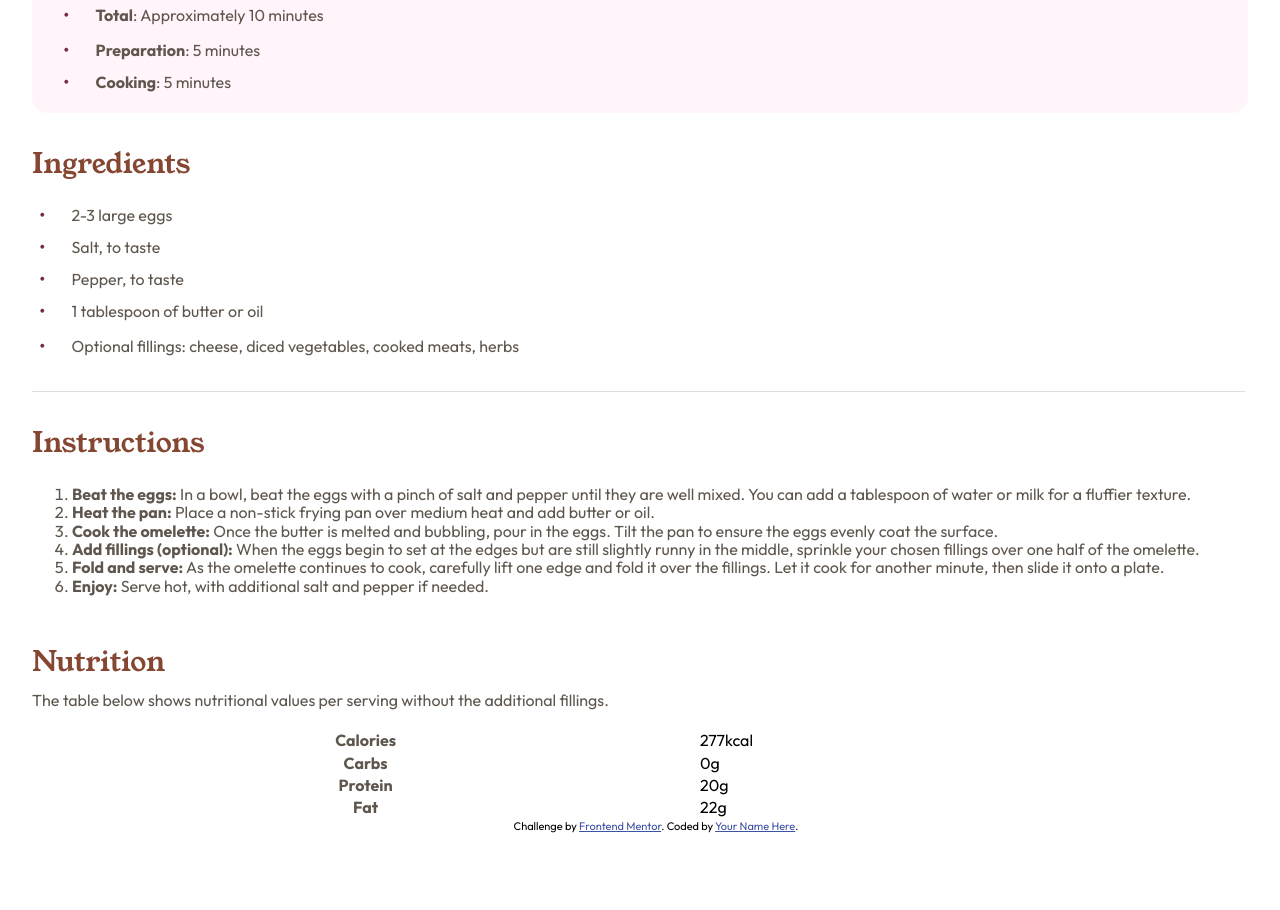
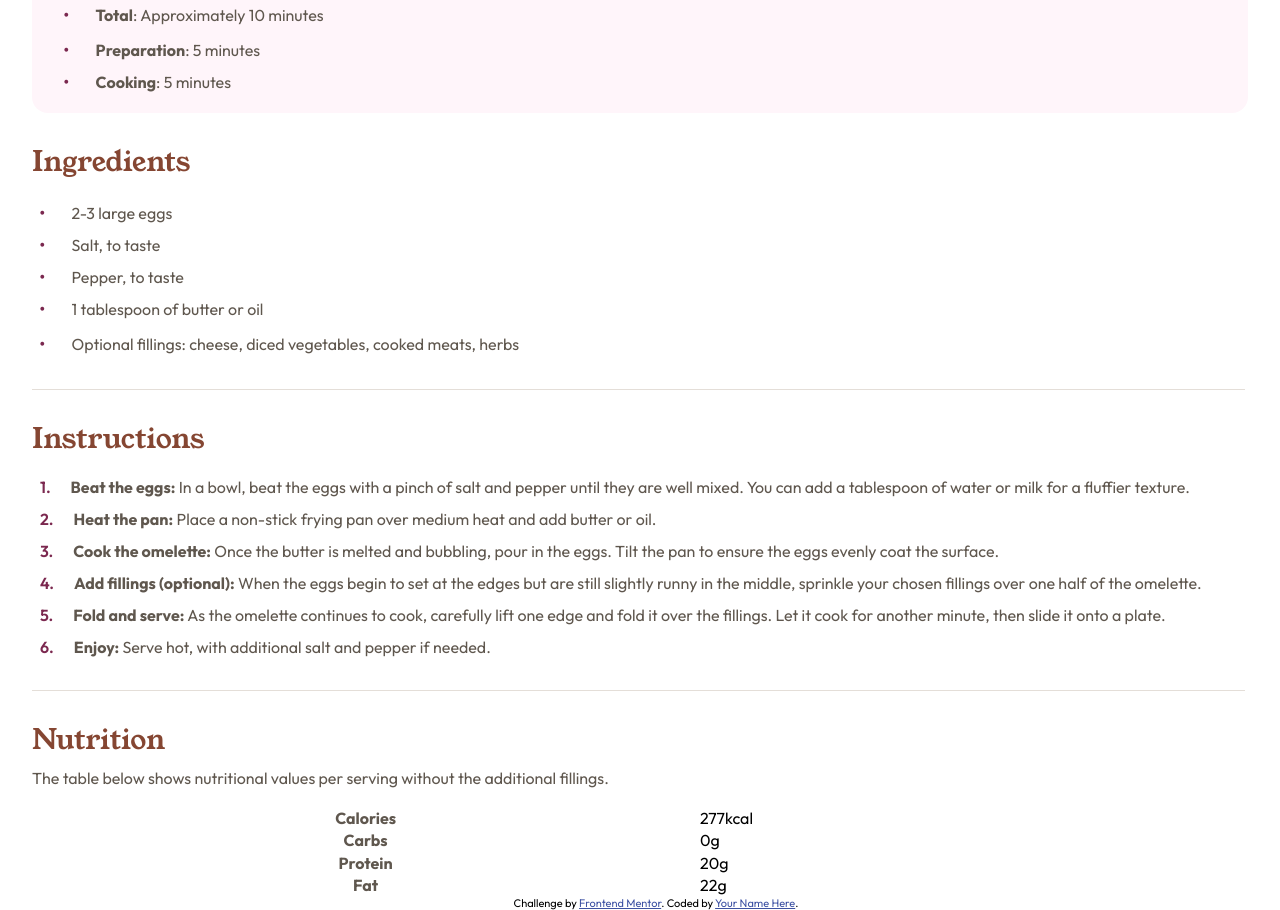
Before and after one commit to snguyen56/recipe-page-vanilla, a plain HTML site: page index.html in a window 1280 px wide. Shown: the part 825-1735 px from the top of the page. Before the commit the page ends 1658 px from the top, so only its background shows below. Drawn offline with Linux system fonts and the light colour scheme.

Commit message:
finish instructions

```diff
--- a/index.html
+++ b/index.html
@@ -52,34 +52,47 @@
       <h2>Instructions</h2>
       <ol>
         <li>
-          <strong>Beat the eggs:</strong> In a bowl, beat the eggs with a pinch
-          of salt and pepper until they are well mixed. You can add a tablespoon
-          of water or milk for a fluffier texture.
+          <span
+            ><strong>Beat the eggs:</strong> In a bowl, beat the eggs with a
+            pinch of salt and pepper until they are well mixed. You can add a
+            tablespoon of water or milk for a fluffier texture.</span
+          >
         </li>
         <li>
-          <strong>Heat the pan:</strong> Place a non-stick frying pan over
-          medium heat and add butter or oil.
+          <span
+            ><strong>Heat the pan:</strong> Place a non-stick frying pan over
+            medium heat and add butter or oil.</span
+          >
         </li>
         <li>
-          <strong>Cook the omelette:</strong> Once the butter is melted and
-          bubbling, pour in the eggs. Tilt the pan to ensure the eggs evenly
-          coat the surface.
+          <span
+            ><strong>Cook the omelette:</strong> Once the butter is melted and
+            bubbling, pour in the eggs. Tilt the pan to ensure the eggs evenly
+            coat the surface.</span
+          >
         </li>
         <li>
-          <strong>Add fillings (optional):</strong> When the eggs begin to set
-          at the edges but are still slightly runny in the middle, sprinkle your
-          chosen fillings over one half of the omelette.
+          <span
+            ><strong>Add fillings (optional):</strong> When the eggs begin to
+            set at the edges but are still slightly runny in the middle,
+            sprinkle your chosen fillings over one half of the omelette.</span
+          >
         </li>
         <li>
-          <strong>Fold and serve:</strong> As the omelette continues to cook,
-          carefully lift one edge and fold it over the fillings. Let it cook for
-          another minute, then slide it onto a plate.
+          <span
+            ><strong>Fold and serve:</strong> As the omelette continues to cook,
+            carefully lift one edge and fold it over the fillings. Let it cook
+            for another minute, then slide it onto a plate.</span
+          >
         </li>
         <li>
-          <strong>Enjoy:</strong> Serve hot, with additional salt and pepper if
-          needed.
+          <span
+            ><strong>Enjoy:</strong> Serve hot, with additional salt and pepper
+            if needed.</span
+          >
         </li>
       </ol>
+      <div class="divider"></div>
       <h2>Nutrition</h2>
       <p>
         The table below shows nutritional values per serving without the
--- a/style.css
+++ b/style.css
@@ -43,6 +43,14 @@ h1 {
   margin-top: 37px;
   font-weight: 400;
   line-height: 1;
+}
+h2 {
+  color: var(--brown-800);
+  font-weight: 400;
+  font-size: 28px;
+  margin-top: 28px;
+  margin-bottom: 5px;
+  line-height: 1.5;
 }
 .dish-img {
   order: -1;
@@ -98,20 +106,39 @@ ul li::before {
 ul li:last-child {
   margin-top: -3px;
 }
-h2 {
-  color: var(--brown-800);
-  font-weight: 400;
-  font-size: 28px;
-  margin-top: 30px;
-  margin-bottom: 5px;
-  line-height: 1.5;
-}
 .ingredients-list li {
   margin-bottom: 2px;
 }
 .ingredients-list li:last-child {
   margin-top: 5px;
   margin-bottom: 14px;
+}
+ol {
+  padding-left: 8px;
+  padding-right: 30px;
+  margin-top: 10px;
+  font-family: "Outfit";
+}
+/* ol li::marker {
+  color: var(--rose-800);
+  font-weight: 600;
+  font-family: "Outfit";
+  margin-right: 100px;
+} */
+ol li {
+  display: flex;
+  counter-increment: item;
+  line-height: 1.5;
+  margin-bottom: 8px;
+}
+ol li::before {
+  content: "" counter(item) ".";
+  color: var(--rose-800);
+  font-weight: 600;
+  margin-right: 20px;
+}
+ol li:last-child {
+  margin-bottom: 15px;
 }
 .divider {
   background-color: var(--stone-150);
```
